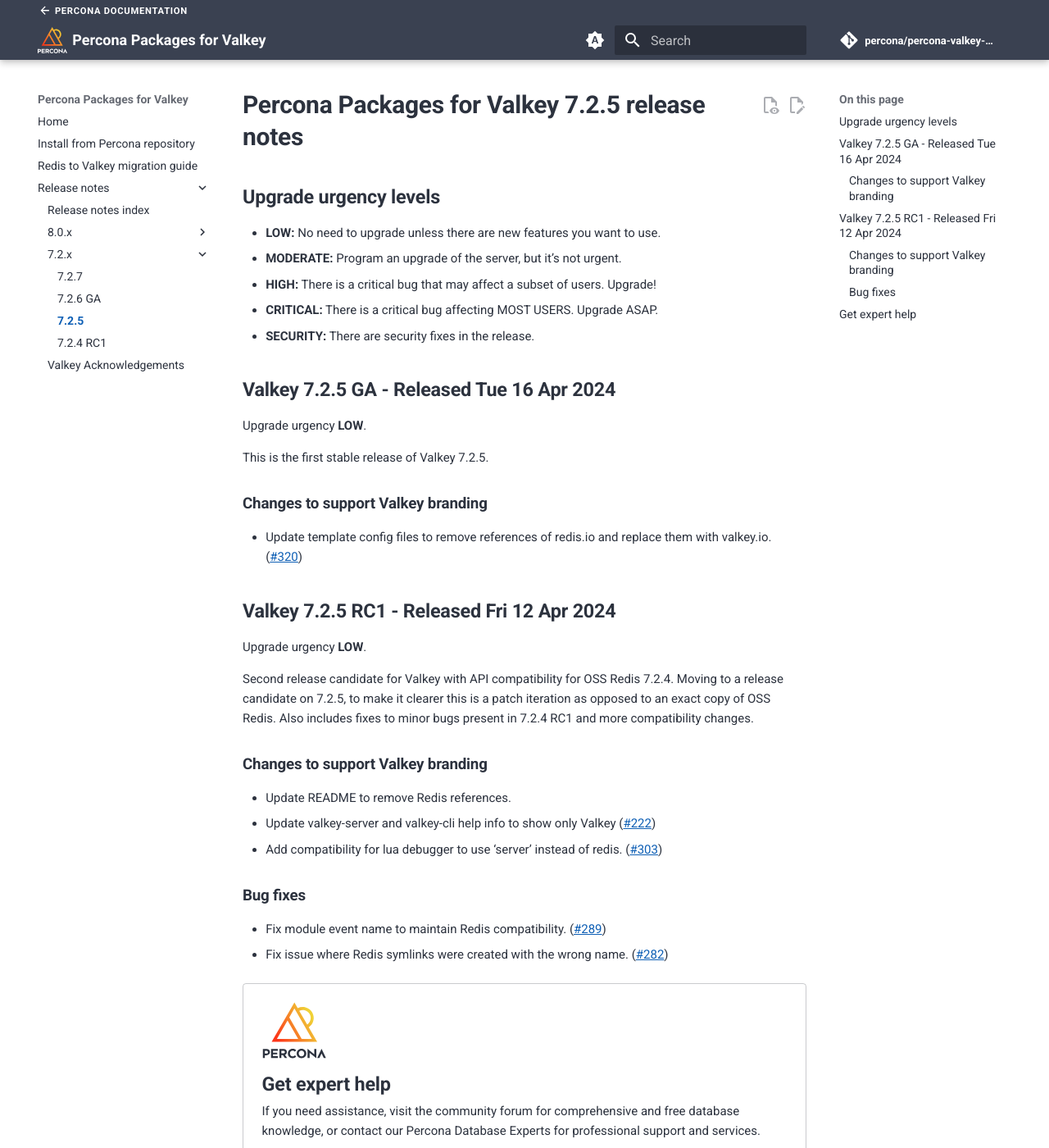
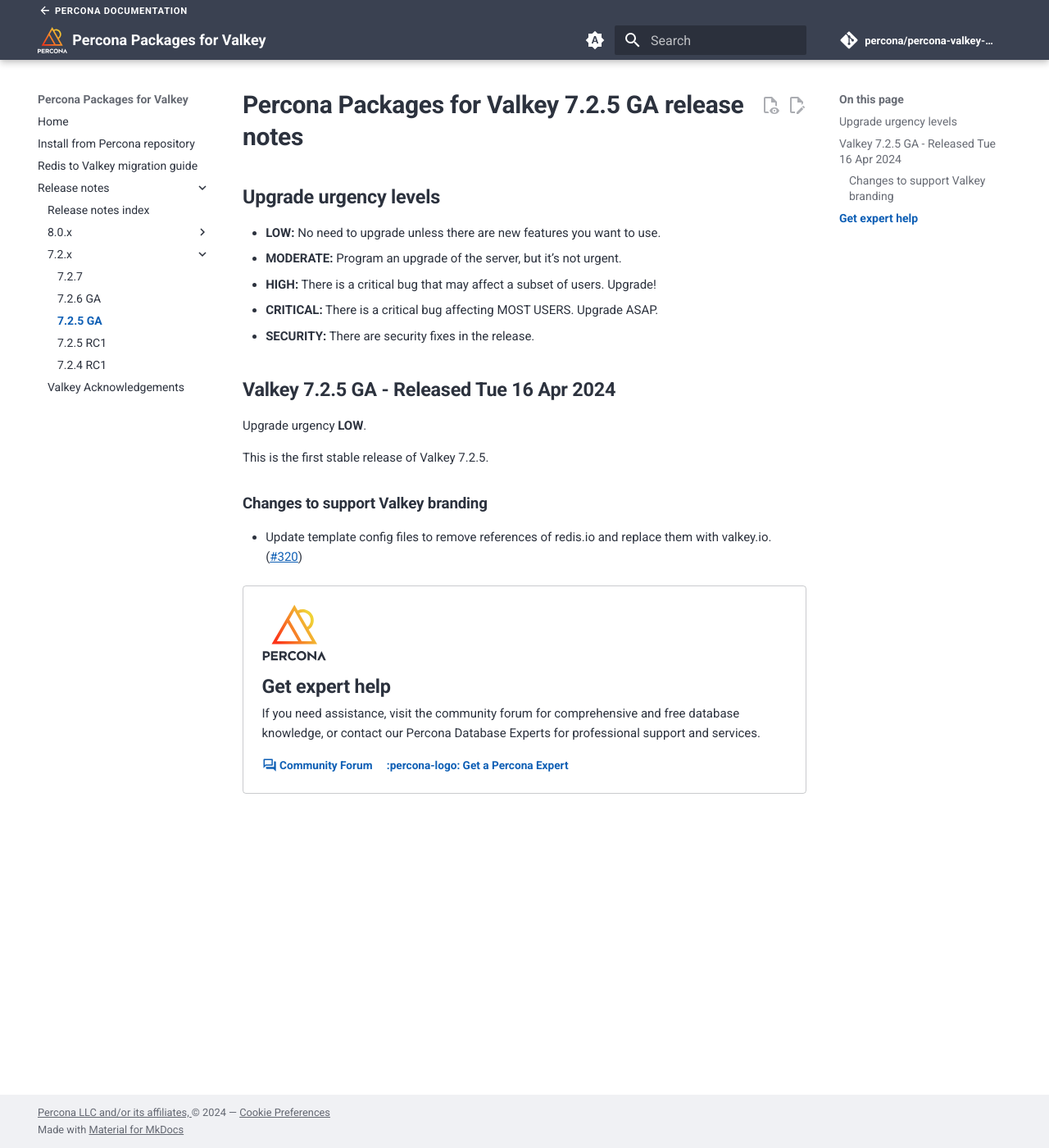
Before and after one commit to percona/percona-valkey-doc, an MkDocs documentation site: the page built from docs/release-notes/7.2.5.md, in a window 1280 px wide and 1400 px high. Shown: the whole window at 82% size. Built offline with MkDocs 1.6.1 and Material for MkDocs 9.7.7, drawn with Linux system fonts in a browser that asks for light colours; nearby versions of some CDN libraries; some web fonts are replaced; comment, search, counter and statistics services are not loaded.

Commit message:
consistency - split 7.2.5

```diff
--- a/docs/release-notes/7.2.5.md
+++ b/docs/release-notes/7.2.5.md
@@ -1,38 +1,17 @@
-# Percona Packages for Valkey 7.2.5 release notes
+# Percona Packages for Valkey 7.2.5 GA release notes
 
 --8<-- "upgrade-urgency.md"
 
-
-## <a id="725-ga-valkey-released-tue-16-apr-2024"></a>Valkey 7.2.5 GA - Released Tue 16 Apr 2024
+## Valkey 7.2.5 GA - Released Tue 16 Apr 2024
 
 Upgrade urgency **LOW**.
 
 This is the first stable release of Valkey 7.2.5.
 
-### <a id="725-ga-changes-to-support-valkey-branding"></a>Changes to support Valkey branding
+### Changes to support Valkey branding
 
 * Update template config files to remove references of redis.io and replace them
   with valkey.io. ([#320])
 
-## <a id="725-rc1-valkey-released-fri-12-apr-2024"></a>Valkey 7.2.5 RC1 - Released Fri 12 Apr 2024
-
-Upgrade urgency **LOW**.
-
-Second release candidate for Valkey with API compatibility
-for OSS Redis 7.2.4. Moving to a release candidate on 7.2.5, to make it clearer
-this is a patch iteration as opposed to an exact copy of OSS Redis. Also includes
-fixes to minor bugs present in 7.2.4 RC1 and more compatibility changes.
-
-### <a id="725-rc1-changes-to-support-valkey-branding"></a>Changes to support Valkey branding
-
-* Update README to remove Redis references.
-* Update valkey-server and valkey-cli help info to show only Valkey ([#222])
-* Add compatibility for lua debugger to use 'server' instead of redis. ([#303])
-
-### <a id="725-rc1-bug-fixes"></a>Bug fixes
-
-* Fix module event name to maintain Redis compatibility. ([#289])
-* Fix issue where Redis symlinks were created with the wrong name. ([#282])
-
 
 --8<-- "pr-links.md"
--- a/mkdocs.yml
+++ b/mkdocs.yml
@@ -176,6 +176,7 @@ nav:
     - 7.2.x:
       - "7.2.7": release-notes/7.2.7.md
       - "7.2.6 GA": release-notes/7.2.6.md
-      - "7.2.5": release-notes/7.2.5.md
+      - "7.2.5 GA": release-notes/7.2.5.md
+      - "7.2.5 RC1": release-notes/7.2.5-rc1.md
       - "7.2.4 RC1": release-notes/7.2.4.md
     - release-notes/acknowledgements.md
```
Also changed, not shown: docs/release-notes/7.2.5-rc1.md (added, +26 -0 lines), docs/release-notes/release-notes.md (+2 -1 lines).
